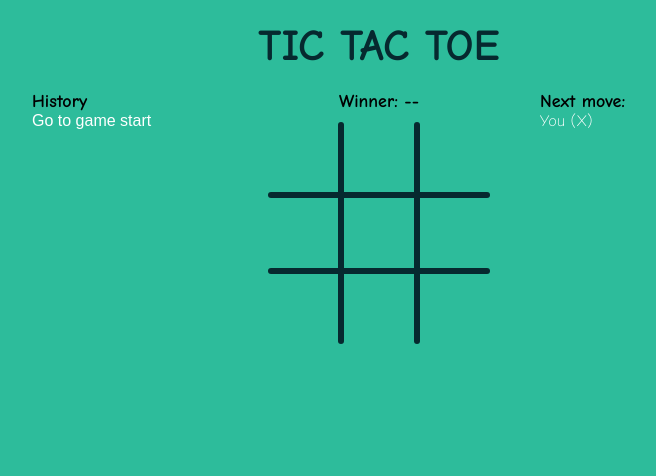
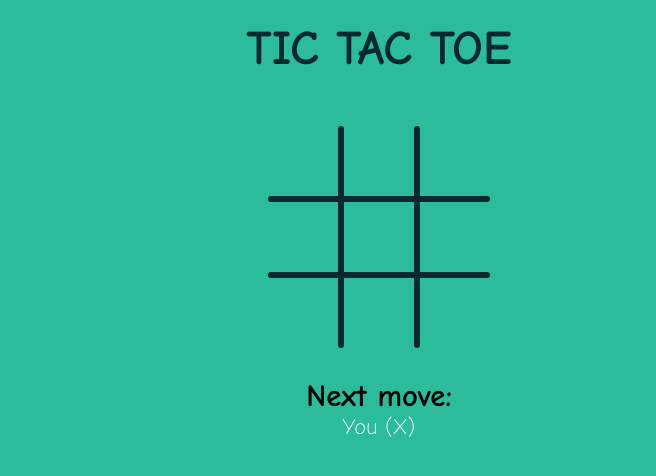
Before and after one commit to AleferReinert/tic-tac-toe, a React app: page / in a window 1280 px wide. Shown: the whole page, without its empty margins (261-917 px from the left). Built offline with nearby package versions, Linux system fonts and the light colour scheme.

Commit message:
Alterado layout, removido historico, separado componentes.

```diff
--- /dev/null
+++ b/src/components/Board.js
@@ -0,0 +1,36 @@
+import React from "react";
+import { Square } from "./Square";
+
+export class Board extends React.Component {
+    renderSquare(i) {
+        return (
+            <Square
+                index={i}
+                value={this.props.squares[i]}
+                onClick={() => this.props.onClick(i)}
+            />
+        );
+    }
+
+    render() {
+        return (
+            <div>
+                <div className="board-row">
+                    {this.renderSquare(0)}
+                    {this.renderSquare(1)}
+                    {this.renderSquare(2)}
+                </div>
+                <div className="board-row">
+                    {this.renderSquare(3)}
+                    {this.renderSquare(4)}
+                    {this.renderSquare(5)}
+                </div>
+                <div className="board-row">
+                    {this.renderSquare(6)}
+                    {this.renderSquare(7)}
+                    {this.renderSquare(8)}
+                </div>
+            </div>
+        );
+    }
+}
--- /dev/null
+++ b/src/components/CalculateWinner.js
@@ -0,0 +1,16 @@
+import { Lines } from './Lines.js';
+
+export function CalculateWinner(squares) {
+
+    for (let i = 0; i < Lines.length; i++) {
+        const [a, b, c] = Lines[i];
+        if (squares[a] && squares[a] === squares[b] && squares[a] === squares[c]) {
+            const winnerLine = Lines[i];
+            for (let j = 0; j < 3; j++) {
+                document.querySelector(`.square[data-index="${winnerLine[j]}"]`).classList.add('winner');
+            }
+            return squares[a];
+        }
+    }
+    return null;
+}
--- /dev/null
+++ b/src/components/Lines.js
@@ -0,0 +1,10 @@
+export const Lines = [
+    [0, 1, 2],
+    [3, 4, 5],
+    [6, 7, 8],
+    [0, 3, 6],
+    [1, 4, 7],
+    [2, 5, 8],
+    [0, 4, 8],
+    [2, 4, 6]
+];
--- /dev/null
+++ b/src/components/RandomMove.js
@@ -0,0 +1,40 @@
+// Armazena todas jogadas do computador
+function computerMoves(array){
+    let i = -1;
+    const computerMoves = [];
+    while (i = array.indexOf('O', i + 1), i !== -1){
+        computerMoves.push(i);
+    };
+}
+
+// Jogada aleatória
+export function RandomMove(array, xIsNext) {
+    let randonSquare = Math.floor(Math.random() * array.length);
+    let randonSquareSelector = document.querySelector(`.square[data-index='${randonSquare}']`);
+    const squares = document.querySelectorAll('.square');
+
+    if (xIsNext === true) {
+
+        // TODO: verificar se existe possibilidade de vitória para não fazer uma jogada aleatória
+
+        if (array[randonSquare] !== null) {
+            RandomMove(array, xIsNext);
+            return;
+        }
+
+        /*
+            Desabilita os botões temporariamente para evitar multiplos clicks do player 1
+        */
+        squares.forEach(square => {
+            square.disabled = true;
+        });
+        setTimeout(() => {
+            randonSquareSelector.disabled = false;
+            randonSquareSelector.click();
+            squares.forEach(square => {
+                square.disabled = false;
+            });
+            return;
+        }, 800);
+    }
+}
--- /dev/null
+++ b/src/components/Square.js
@@ -0,0 +1,16 @@
+export function Square(props) {
+    const element = () => {
+        if (props.value === 'X') {
+            return <span className='x'></span>
+        }
+
+        if (props.value === 'O') {
+            return <span className='o'></span>
+        }
+    }
+    return (
+        <button className="square" onClick={props.onClick} data-index={props.index}>
+            {element()}
+        </button>
+    );
+}
--- a/src/index.css
+++ b/src/index.css
@@ -3,6 +3,7 @@
 :root {
 	--border-width: 6px;
 	--primary-color: #06292F;
+	--secondary-color: #2DBC9B;
 	--border-radius: 5px;
 	--element-width: 40px; /* X e O */
 	--square-width: 70px;
@@ -14,10 +15,13 @@
 	padding: 0;
 }
 
+html {
+    font-size: 22px;
+}
+
 body {
-	background: #2DBC9B;
+	background: var(--secondary-color);
 	font-family: 'Comic Neue', cursive;
-	font-size: 16px;
 	font-weight: 300;
 }
 
@@ -30,15 +34,24 @@ h1 {
 	margin: 20px 0 20px;
 	color: var(--primary-color);
 	text-transform: uppercase;
-	font-size: 44px;
+	font-size: 2.2rem;
 }
 
 h2 {
-	font-size: 18px;
+	font-size: 1.4rem;
 }
 
 h2 + p {
 	margin-bottom: 10px;
+}
+
+@keyframes blink-winner {
+	0% { transform: scale(1); }
+	50% {  transform: scale(0.95);}
+}
+
+h2.winner-text {
+    animation: blink-winner .8s linear infinite;
 }
 
 p {
@@ -48,7 +61,8 @@ p {
 .game {
 	display: flex;
 	flex-direction: column;
-	align-items: center;
+    row-gap: 30px;
+    text-align: center;
 }
 
 .status {
@@ -140,41 +154,13 @@ p {
 	display: table;
 }
 
-.grid {
-	display: grid;
-	grid-template-rows: auto auto;
-	grid-template-columns: 3fr 2fr;
-	row-gap: 25px;
-	column-gap: 25px;
-	width: 100%;
-}
-
 .game-board {
 	display: flex;
 	justify-content: center;
-	margin-top: 10px;
 }
 
-.column-2 {
-	grid-column: 1/3;
-	text-align: center;
-}
-
-.column-1 {
-	grid-column: 1;
-}
-
-.column-1 .game-info {
-	padding-left: 15px;
-}
-
-.column-3 .game-info {
-	padding-right: 15px;
-}
-
-.column-1,
-.column-3 {
-	grid-row: 2;
+.game-info {
+	padding: 0 15px;
 }
 
 button {
@@ -192,6 +178,25 @@ button {
 
 button:disabled {
 	cursor: default;
+}
+
+#btn-restart {
+    padding: 15px 25px;
+    text-transform: uppercase;
+    display: flex;
+    width: auto;
+    margin: 30px auto;
+    font-size: .9rem;
+    letter-spacing: 1px;
+    transition: all .25s linear;
+    color: var(--primary-color);
+    border: 3px solid var(--primary-color);
+    font-weight: 700;
+}
+
+#btn-restart:hover {
+    background-color: var(--primary-color);
+    color: #fff;
 }
 
 ul li:first-child button:hover,
@@ -247,30 +252,4 @@ ul li:nth-child(even) button:hover {
 
 @media all and (min-width: 768px) {
 
-	.column-2 {
-		grid-column: 2;
-	}
-
-	.column-1,
-	.column-3 {
-		grid-row: 1;
-	}
-
-	.column-1 .game-info {
-		min-width: 186px;
-		justify-content: flex-end;
-		width: fit-content;
-	}
-
-	.column-3 {
-		grid-column: 3;
-	}
-
-	.grid {
-		grid-template-columns: 1fr auto 1fr;
-		grid-template-rows: auto;
-		column-gap: 50px;
-		row-gap: 0;
-		width: auto;
-	}
 }
--- a/src/index.js
+++ b/src/index.js
@@ -1,63 +1,17 @@
 import React from 'react';
 import ReactDOM from 'react-dom/client';
 import './index.css';
+import { Board } from './components/Board'
+import { CalculateWinner } from './components/CalculateWinner'
+import { RandomMove } from './components/RandomMove'
 
 const player1 = 'You';
 const player2 = 'Computer';
 
-function Square(props) {
-    const element = () => {
-        if(props.value === 'X'){
-            return <span className='x'></span>
-        }
-
-        if(props.value === 'O'){
-            return <span className='o'></span>
-        }
-    }
-    return (
-        <button className="square" onClick={props.onClick} data-index={props.index}>
-            { element() }
-        </button>
-    );
-}
-
-class Board extends React.Component {
-    renderSquare(i) {
-        return (
-            <Square
-                index={i}
-                value={this.props.squares[i]}
-                onClick={() => this.props.onClick(i)}
-            />
-        );
-    }
-
-    render() {
-        return (
-            <div>
-                <div className="board-row">
-                    {this.renderSquare(0)}
-                    {this.renderSquare(1)}
-                    {this.renderSquare(2)}
-                </div>
-                <div className="board-row">
-                    {this.renderSquare(3)}
-                    {this.renderSquare(4)}
-                    {this.renderSquare(5)}
-                </div>
-                <div className="board-row">
-                    {this.renderSquare(6)}
-                    {this.renderSquare(7)}
-                    {this.renderSquare(8)}
-                </div>
-            </div>
-        );
-    }
-}
+<Board />
 
 class Game extends React.Component {
-    constructor(props){
+    constructor(props) {
         super(props);
         this.state = {
             history: [{
@@ -70,30 +24,30 @@ class Game extends React.Component {
         }
     }
 
-    handleClick(i){
-        const history = this.state.history.slice(0,this.state.stepNumber + 1);
+    handleClick(i) {
+        const history = this.state.history.slice(0, this.state.stepNumber + 1);
         const current = history[history.length - 1];
         const squares = current.squares.slice();
         const xIsNext = this.state.xIsNext;
         const col = () => {
-            if(i === 0 || i === 3 || i === 6){
+            if (i === 0 || i === 3 || i === 6) {
                 return 1;
-            } else if(i === 1 || i === 4 || i === 7){
+            } else if (i === 1 || i === 4 || i === 7) {
                 return 2;
             } else {
                 return 3;
             }
         }
         const row = () => {
-            if(i === 0 || i === 1 || i === 2){
+            if (i === 0 || i === 1 || i === 2) {
                 return 1;
-            } else if(i === 3 || i === 4 || i === 5){
+            } else if (i === 3 || i === 4 || i === 5) {
                 return 2;
             } else {
                 return 3;
             }
         }
-        if(calculateWinner(squares) || squares[i]){
+        if (CalculateWinner(squares) || squares[i]) {
             return;
         }
         squares[i] = this.state.xIsNext ? 'X' : 'O';
@@ -107,35 +61,10 @@ class Game extends React.Component {
             stepNumber: history.length
         })
 
-        // Random play of computer
-        function randomPlay(array){
-            if(xIsNext === true){
-                const randonSquare = Math.floor(Math.random() * array.length);
-                const randonSquareSelector = document.querySelector(`.square[data-index='${randonSquare}']`);
-                const squares = document.querySelectorAll('.square');
-
-                if(array[randonSquare] !== null){
-                    randomPlay(array);
-                    return;
-                }
-                // Disabled buttons for prevent multiple clicks of player1
-                squares.forEach(square => {
-                    square.disabled = true;
-                });
-                setTimeout(() => {
-                    randonSquareSelector.disabled = false;
-                    randonSquareSelector.click();
-                    squares.forEach(square => {
-                        square.disabled = false;
-                    });
-                    return;
-                }, 1000);
-            }
-        }
-        randomPlay(squares);
+        RandomMove(squares, xIsNext);
     }
 
-    jumpTo(step){
+    jumpTo(step) {
         this.setState({
             stepNumber: step,
             xIsNext: (step % 2 === 0),
@@ -145,48 +74,22 @@ class Game extends React.Component {
     render() {
         const history = this.state.history;
         const current = history[this.state.stepNumber];
-        const winner = calculateWinner(current.squares);
-        const moves = history.map((step, move) => {
-            const renderButtonHistory = () => {
-                const isPlayer1 = move % 2 === 1 ? true : false;
-                if(move === 0){
-                    return (
-                        <button onClick={() => {this.jumpTo(move)}}>
-                            Go to game start
-                        </button>
-                    )
-                } else if(isPlayer1){ // Disabled computer history
-                    return(
-                        <button
-                            onClick={() => {this.jumpTo(move)}}
-                        >
-                            <span>Move { Math.round(move/2) }:</span>
-                            <span>{ `column${step.col}, row${step.row}` }</span>
-                        </button>
-                    )
-                }
-            }
-            return (
-                <li key={ move }>
-                    { renderButtonHistory() }
-                </li>
-            )
-        })
+        const winner = CalculateWinner(current.squares);
 
         let status;
         let nextPlayer;
         if (winner) {
-            status = winner === 'X' ? player1 : player2;
+            status = winner === 'X' ? `${player1} winner` : `${player2} winner`;
             nextPlayer = 'End game';
-        } else if(this.state.stepNumber === 9){
+        } else if (this.state.stepNumber === 9) {
             status = 'Tie';
             nextPlayer = 'End game';
         } else {
-            status = '--';
+            status = '';
             nextPlayer = this.state.xIsNext ? `${player1} (X)` : `${player2} (O)`;
         }
 
-        if(!winner && document.querySelector('.winner') !== null){
+        if (!winner && document.querySelector('.winner') !== null) {
             document.querySelectorAll('.winner').forEach(e => {
                 e.classList.remove('winner');
             })
@@ -194,56 +97,31 @@ class Game extends React.Component {
         return (
             <div className="game">
                 <h1>Tic Tac Toe</h1>
-                <main className='grid'>
-                    <div className='column-1'>
-                        <div className="game-info">
-                            <h2>History</h2>
-                            <ul>{ moves }</ul>
-                        </div>
-                    </div>
-                    <div className='column-2'>
-                        <h2>Winner: { status }</h2>
-                        <div className="game-board">
-                            <Board
-                                squares={current.squares}
-                                onClick={i => this.handleClick(i)}
-                            />
-                        </div>
-                    </div>
-                    <div className='column-3'>
-                        <div className="game-info right">
-                            <h2>Next move:</h2>
-                            <p>{ nextPlayer }</p>
-                        </div>
-                    </div>
+                <main className="game-board">
+                    <Board
+                        squares={current.squares}
+                        onClick={i => this.handleClick(i)}
+                    />
                 </main>
+                <aside className="game-info">
+
+                    {status !== '' ? (
+                        <>
+                            <h2 className="winner-text">{status}</h2>
+                            <button onClick={() => { this.jumpTo(0) }} id="btn-restart">
+                                Restart
+                            </button>
+                        </>
+                    ) : (
+                        <>
+                            <h2>Next move: </h2>
+                            <p>{nextPlayer}</p>
+                        </>
+                    )}
+                </aside>
             </div>
-      );
+        );
     }
-}
-
-function calculateWinner(squares){
-    const lines = [
-        [0,1,2],
-        [3,4,5],
-        [6,7,8],
-        [0,3,6],
-        [1,4,7],
-        [2,5,8],
-        [0,4,8],
-        [2,4,6]
-    ];
-    for(let i = 0; i < lines.length; i++){
-        const [a,b,c] = lines[i];
-        if(squares[a] && squares[a] === squares[b] && squares[a] === squares[c]){
-            const winnerLine = lines[i];
-            for(let j = 0; j < 3; j++){
-                document.querySelector(`.square[data-index="${winnerLine[j]}"]`).classList.add('winner');
-            }
-            return squares[a];
-        }
-    }
-    return null;
 }
 
 const root = ReactDOM.createRoot(document.getElementById("root"));
```
Also changed, not shown: 1 other file.
